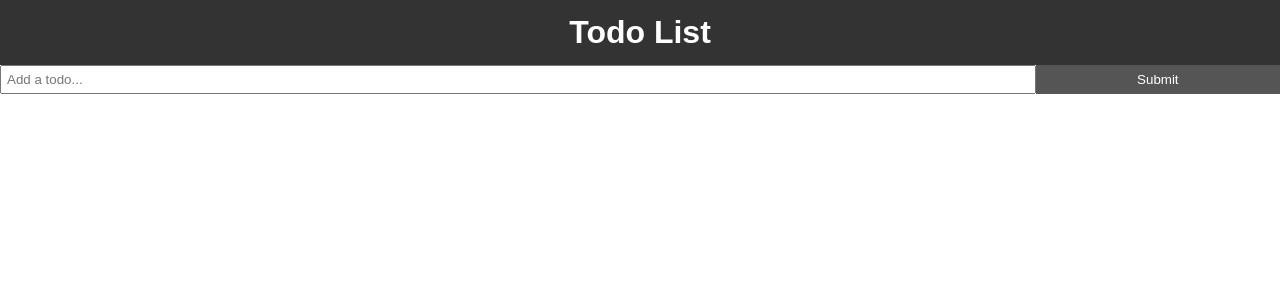
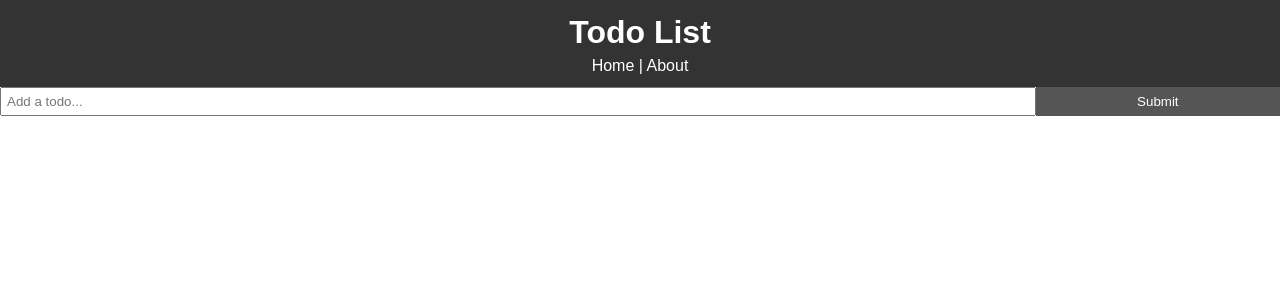
Before and after one commit to rkhan888/angular-todolist, an Angular app: page / in a window 1280 px wide. Shown: the top 300 px of the page. Built offline with nearby package versions, Linux system fonts and the light colour scheme; no server answers.

Commit message:
added Routes and about component

```diff
--- a/src/app/app-routing.module.ts
+++ b/src/app/app-routing.module.ts
@@ -1,7 +1,12 @@
 import { NgModule } from '@angular/core';
 import { Routes, RouterModule } from '@angular/router';
+import { AboutComponent } from './components/pages/about/about.component';
+import { TodosComponent } from './components/todos/todos.component';
 
-const routes: Routes = [];
+const routes: Routes = [
+  { path: '', component: TodosComponent},
+  { path: "about", component: AboutComponent}
+];
 
 @NgModule({
   imports: [RouterModule.forRoot(routes)],
--- a/src/app/app.component.html
+++ b/src/app/app.component.html
@@ -1,4 +1,4 @@
 <div>
   <app-header></app-header>
-  <app-todos></app-todos>
+  <router-outlet></router-outlet>
 </div>
--- a/src/app/app.module.ts
+++ b/src/app/app.module.ts
@@ -9,6 +9,7 @@
 import { TodoItemComponent } from './components/todo-item/todo-item.component';
 import { HeaderComponent } from './components/layout/header/header.component';
 import { AddTodoComponent } from './components/add-todo/add-todo.component';
+import { AboutComponent } from './components/pages/about/about.component';
 
 @NgModule({
   declarations: [
@@ -16,7 +17,8 @@
     TodosComponent,
     TodoItemComponent,
     HeaderComponent,
-    AddTodoComponent
+    AddTodoComponent,
+    AboutComponent
   ],
   imports: [
     BrowserModule,
--- a/src/app/components/layout/header/header.component.html
+++ b/src/app/components/layout/header/header.component.html
@@ -1,3 +1,6 @@
 <header class="header">
     <h1>Todo List</h1>
+    <nav>
+        <a routerLink="/">Home</a> | <a routerLink="/about">About</a>
+    </nav>
 </header>
--- /dev/null
+++ b/src/app/components/pages/about/about.component.html
@@ -0,0 +1,4 @@
+<div>
+    <h1>About</h1>
+    <p>This is the TodoList app v1.0.0. It is part of a Angular crash course</p>
+</div>
--- /dev/null
+++ b/src/app/components/pages/about/about.component.ts
@@ -0,0 +1,15 @@
+import { Component, OnInit } from '@angular/core';
+
+@Component({
+  selector: 'app-about',
+  templateUrl: './about.component.html',
+  styleUrls: ['./about.component.css']
+})
+export class AboutComponent implements OnInit {
+
+  constructor() { }
+
+  ngOnInit(): void {
+  }
+
+}
```
Also changed, not shown: src/app/components/pages/about/about.component.css (added), 1 other file (tests, documents, lock files or other folders).
